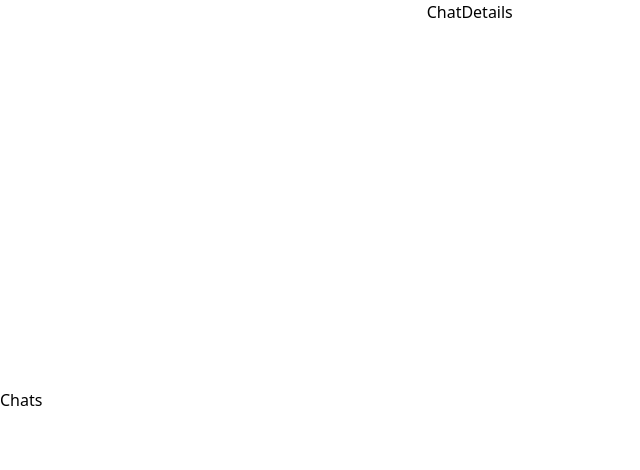
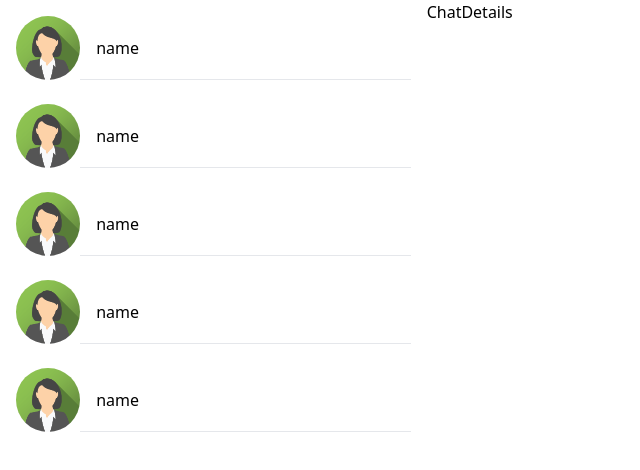
Before and after one commit to Pegahdp/WhatsApp-Clone, a React (Create React App) app: page / in a window 1280 px wide. Shown: the top 470 px of the page, without its empty margins (0-640 px from the left). Built offline with nearby package versions, Linux system fonts and the light colour scheme.

Commit message:
Final Chats and ChatComponents

```diff
--- /dev/null
+++ b/src/components/Chat.jsx
@@ -0,0 +1,13 @@
+import avatar from '../assets/avatar.png'
+
+
+function Chat() {
+  return (
+    <div className="flex w-full h-20 py-2 px-4 mt-2 ">
+      <img src={avatar} alt="/" className="rounded-full" />
+      <div className="border-b w-full flex items-center px-4">name</div>
+    </div>
+  );
+}
+
+export default Chat;
--- a/src/components/Chats.jsx
+++ b/src/components/Chats.jsx
@@ -1,9 +1,16 @@
-import React from 'react'
+import React from "react";
+import Chat from "./Chat";
 
 function Chats() {
   return (
-    <div>Chats</div>
-  )
+    <div className="flex-col overflow-y-scroll cursor-pointer h-full">
+      <Chat />
+      <Chat />
+      <Chat />
+      <Chat />
+      <Chat />
+    </div>
+  );
 }
 
-export default Chats
+export default Chats;
--- a/src/pages/Whatsapp.jsx
+++ b/src/pages/Whatsapp.jsx
@@ -5,9 +5,9 @@ import Chats from "../components/Chats";
 function Whatsapp() {
   return (
     <div>
-      <div className="w-screen h-screen overflow-hidden">
+      <div className="w-screen h-screen">
         <div className="flex justify-start whatsapp-bp:justify-center items-center h-screen">
-          <div className="basis-1/3  ">
+          <div className="basis-1/3 h-screen">
             <Chats />
           </div>
           <div className="basis-2/3 h-screen">
```
Also changed, not shown: src/assets/avatar.png (added).
